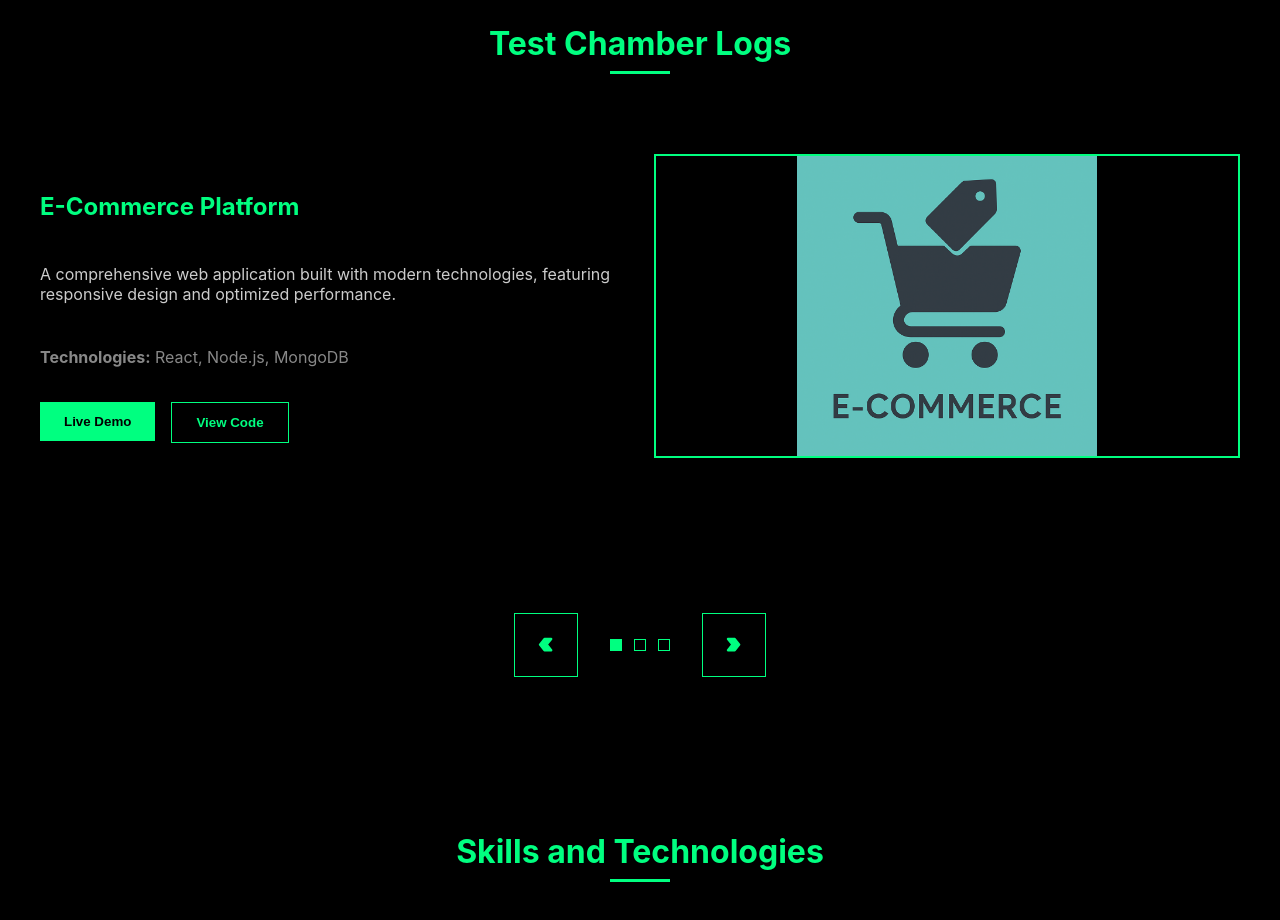
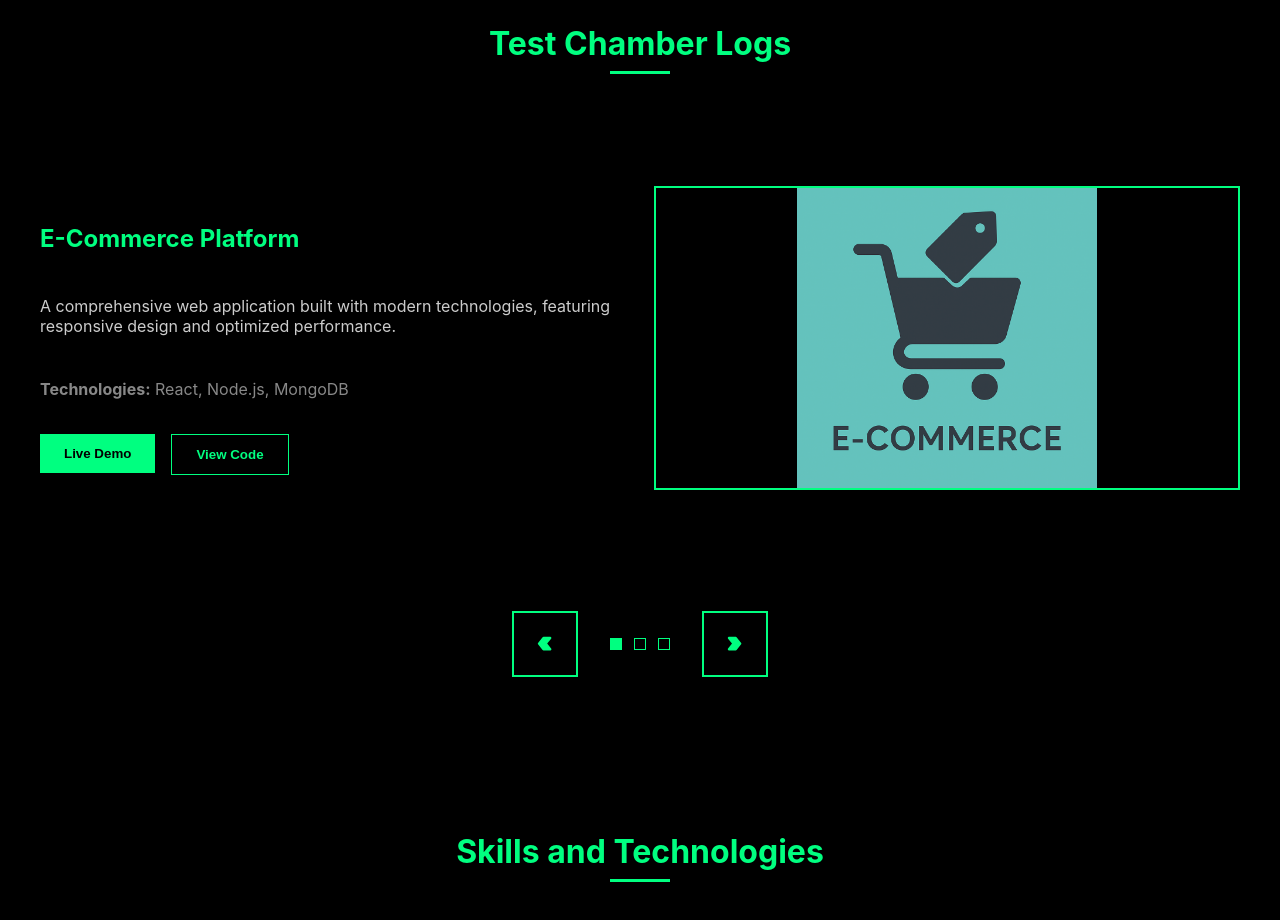
Before and after one commit to 4nim4tor/Portfolio---v1.0, a React (Vite) app: page / in a window 1280 px wide. Shown: the part 1940-2860 px from the top of the page. Built offline with nearby package versions, Linux system fonts and the light colour scheme.

Commit message:
project nav arrow adjustments

```diff
--- a/src/components/subcomponents/NavArrow.jsx
+++ b/src/components/subcomponents/NavArrow.jsx
@@ -1,7 +1,11 @@
+import { div } from "framer-motion/client";
+
 export default function NavArrow({ onClick, Icon, label }) {
 	return (
-		<button className="nav-arrow" onClick={onClick} aria-label={label}>
-			<Icon className="arrow-icon" />
-		</button>
+		<div className="nav-arrow">
+			<button className="nav-button" onClick={onClick} aria-label={label}>
+				<Icon className="arrow-icon" />
+			</button>
+		</div>
 	);
 }
--- a/src/styles/Projects.css
+++ b/src/styles/Projects.css
@@ -27,7 +27,7 @@
     transform: scale(0.96);
     transition: opacity 0.5s ease, transform 0.5s ease;
     pointer-events: none;
-    padding-top: 2rem;
+    padding-top: 4rem;
     z-index: 0;
 }
 
@@ -36,7 +36,6 @@
     transform: scale(1);
     pointer-events: auto;
     z-index: 1;
-    padding-top: 2rem;
 }
 
 .project-wrapper {
@@ -149,9 +148,20 @@
 }
 
 .nav-arrow :hover {
-    border: 1px solid var(--bg-color);
     color: var(--bg-color);
     background: var(--accent-color);
+}
+
+.nav-button {
+    display: flex;
+    align-items: center;
+    justify-content: center;
+    height: 4rem;
+    width: 4rem;
+    background: var(--bg-color);
+    border: 1px solid var(--accent-color);
+    color: var(--accent-color);
+    font-size: 1.5rem;
 }
 
 .dots {
```
